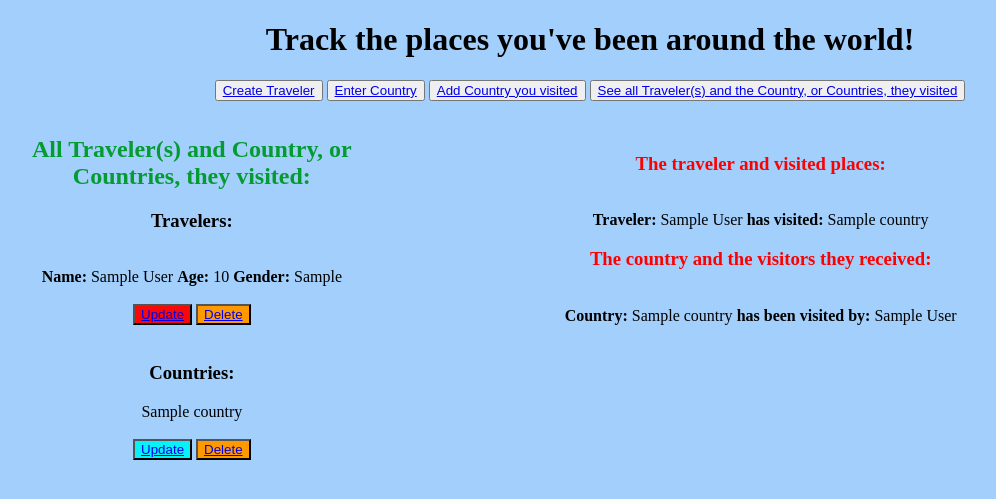
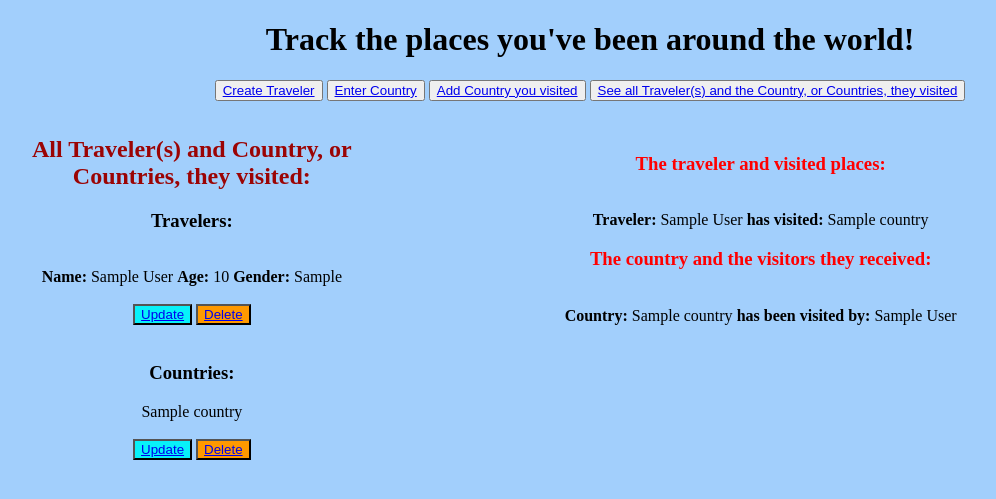
Before and after one commit to Jamalh8/Travel-app, a Flask app: page / in a window 1280 px wide. Shown: the top 499 px of the page, without its empty margins (50-1046 px from the left). Run offline with Flask 2, Linux system fonts and the light colour scheme; tables that the repository leaves empty hold one stand-in row (values such as "Sample post").

Commit message:
testing webhook again

```diff
--- a/application/templates/read.html
+++ b/application/templates/read.html
@@ -2,7 +2,7 @@
 {% block travel %}
 <section class="container">
     <div class="one">
-    <b><h2 style="color:rgb(4, 155, 49)">All Traveler(s) and Country, or Countries, they visited:</h2></b>
+    <b><h2 style="color:rgb(155, 4, 4)">All Traveler(s) and Country, or Countries, they visited:</h2></b>
     <p>
     <b><h3> Travelers:</h3></b>
     <br>
@@ -12,7 +12,7 @@
     <b>Gender:</b> {{ user.gender }}
     <br>
     <br>
-    <button style="background-color:rgb(249, 8, 8)"><span><a href="{{ url_for('updateuser', id=user.id) }}">Update</a></span></button>
+    <button style="background-color:rgb(8, 241, 249)"><span><a href="{{ url_for('updateuser', id=user.id) }}">Update</a></span></button>
     <button style="background-color:rgb(255, 153, 0)"><span><a href="{{ url_for('deleteuser', id=user.id) }}">Delete</a></span></button>
     <br>
     <br>
```
